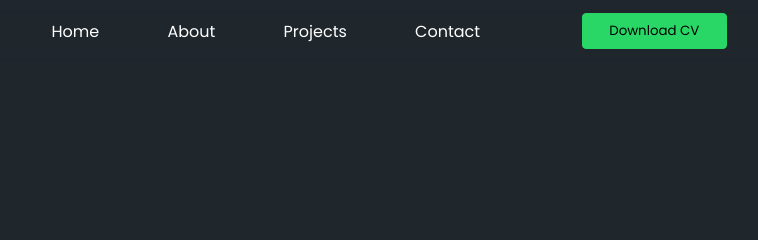
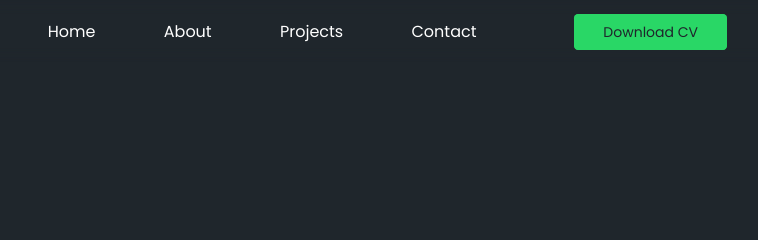
Before and after one commit to Moiz769/Portfolio, a plain HTML site: page index.html in a window 1280 px wide. Shown: the top 240 px of the page, 403-1161 px from the left. Drawn offline with nearby package versions, Linux system fonts and the light colour scheme.

Commit message:
Portfolio

```diff
--- a/index.html
+++ b/index.html
@@ -35,7 +35,7 @@
                     </div>
                 </div>
                 <div class="right">
-                    <button>Download CV</button>
+                    <a href="./CV.pdf" download class="button">Download CV</a>
                 </div>
             </nav>
         </header>
@@ -109,7 +109,7 @@
                     <div class="card_content">
                         <h2 class="card_title">PERIODIC TABLE</h2>
                         <p class="card_body">Periodic table assignment using HTML and CSS. || Assignment 02</p>
-                        <a href="https://sufyanahmed1850.github.io/Saylani_Clone/" target="_blank"
+                        <a href="https://moiz769.github.io/Saylani-Site/" target="_blank"
                             class="button">Visit</a>
                     </div>
                 </div>
--- a/style.css
+++ b/style.css
@@ -67,7 +67,7 @@ nav{
 .links a:hover::before{
     transform: scaleX(1);
 }
-.right button{
+.right .button{
     cursor: pointer;
     background-color: var(--clr-grn);
     padding: .5em 2em;
@@ -75,7 +75,7 @@ nav{
     border: 1px solid var(--clr-grn);
     transition: ease 400ms;
 }
-.right button:hover{
+.right .button:hover{
     background: none;
     color: var(--clr-wit);
     border: 1px solid var(--clr-grn);
```
Also changed, not shown: 1 other file.
